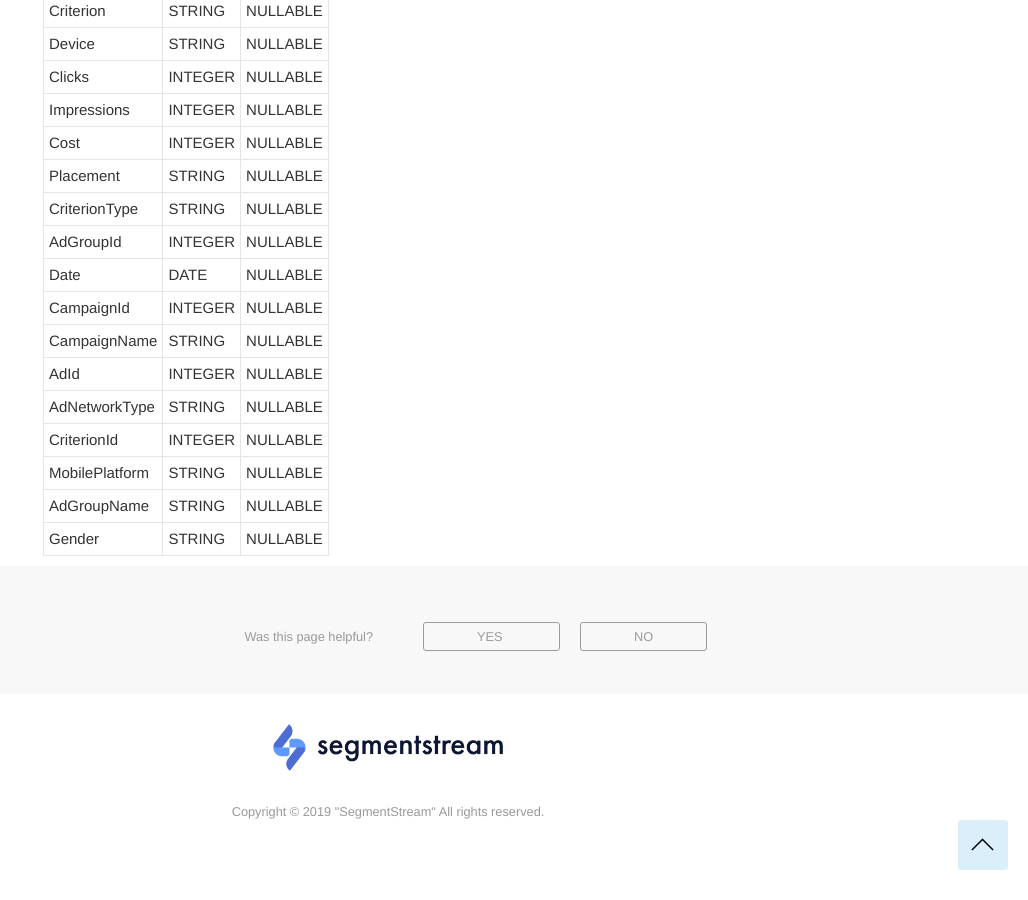
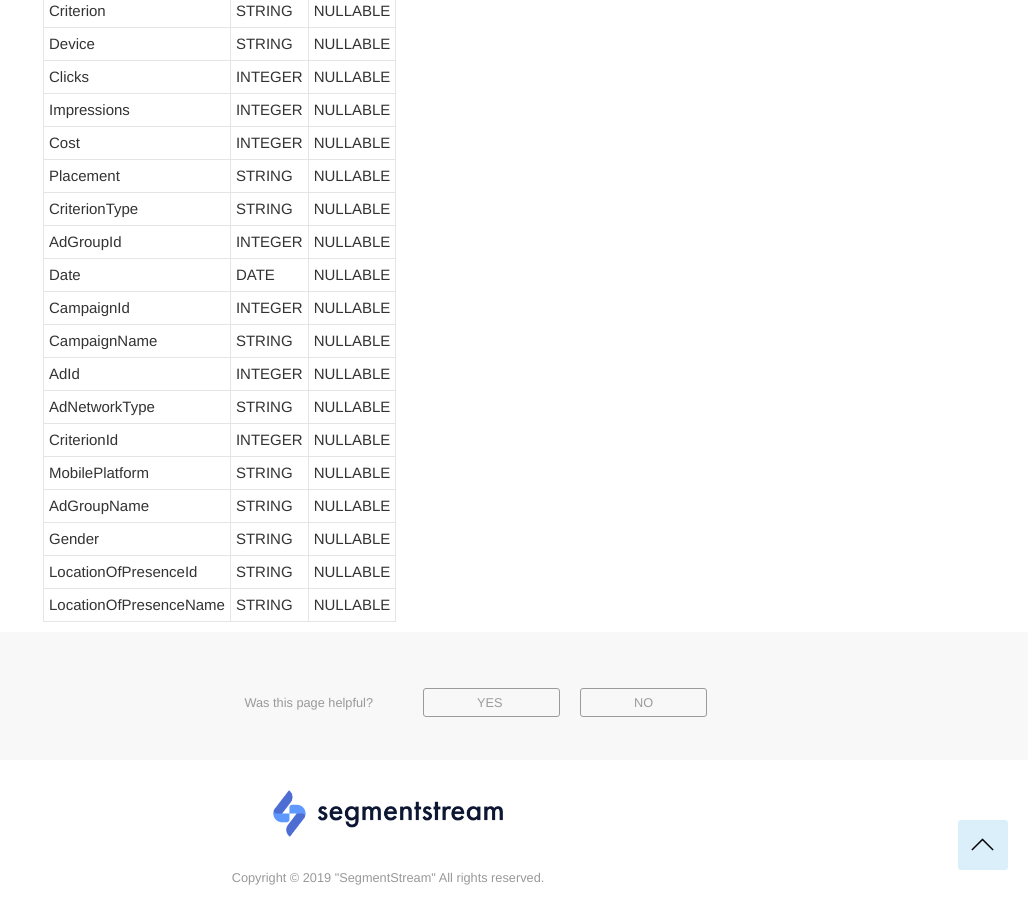
Before and after one commit to segmentstream-com/segmentstream-com.github.io, a Jekyll site: the page built from _docs/datasources/yandex direct.md, in a window 1280 px wide and 900 px high, scrolled down 8042 px. Shown: the whole window, without its empty margins (252-1280 px from the left). Built offline with Jekyll 4.4.1, drawn with Linux system fonts in a browser that asks for light colours; nearby versions of some CDN libraries.

Commit message:
added LocationOfPresence fields

```diff
--- a/_docs/datasources/yandex direct.md
+++ b/_docs/datasources/yandex direct.md
@@ -149,3 +149,5 @@ CriterionId | INTEGER | NULLABLE
 MobilePlatform | STRING | NULLABLE
 AdGroupName | STRING | NULLABLE
 Gender | STRING | NULLABLE
+LocationOfPresenceId | STRING | NULLABLE
+LocationOfPresenceName | STRING | NULLABLE
```
